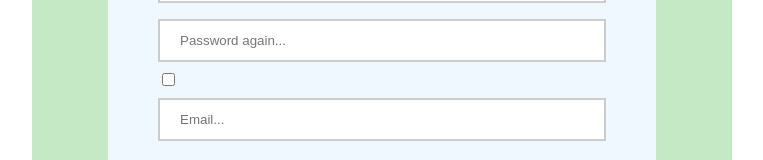
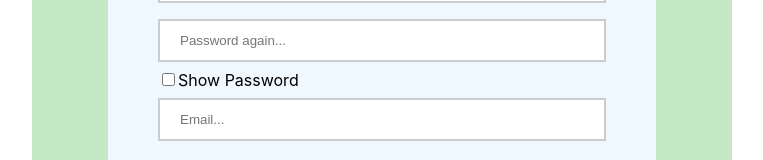
Before and after one commit to IidaKok/testi, a React (Create React App) app: page /register in a window 1280 px wide. Shown: the part 252-412 px from the top of the page, without its empty margins (258-1021 px from the left). Built offline with nearby package versions, Linux system fonts and the light colour scheme.

Commit message:
allows post if the passwords match

```diff
--- a/src/backend/db.js
+++ b/src/backend/db.js
@@ -7,7 +7,7 @@ const pool =
     host: "127.0.0.1",
     port: 3307,
     user: "root",
-    password: "Ruutti",
+    password: "ruutti",
     database: "mydb"
   });
 
--- a/src/frontend/components/Register.js
+++ b/src/frontend/components/Register.js
@@ -160,7 +160,7 @@ const Register = () => {
 
     setErrMsg(false);
 
-    if (!validName && !validPassword && !validEmail){
+    if (!validName && !validPassword && !validEmail && ! passMatch){
       setuserToBeInserted({ username: username, password: password, email: email });
       setButtonPressed(false);
     }
@@ -197,7 +197,7 @@ const Register = () => {
           <input type={type} value={passwordAgain} className={passMatch ? "invalid" : "valid"} onChange={(e) => setPasswordAgain(e.target.value)} placeholder="Password again..." />
           {passMatch ? <p>Passwords don't match</p> : ""}
 
-          <input type="checkbox" onChange={(e) => showPassword(e.target.checked)} />
+          <input type="checkbox" onChange={(e) => showPassword(e.target.checked)}/><label>Show Password</label>
             <input type="text" value={email} className={validEmail && buttonPressed || errors.invalidEmail ? "invalid" : "valid"} onChange={(e) => setEmail(e.target.value)} placeholder="Email..." />
           {validEmail && buttonPressed ? <Error value="Email"/> : ""}
           <p>{errors.emailError}</p>
```
